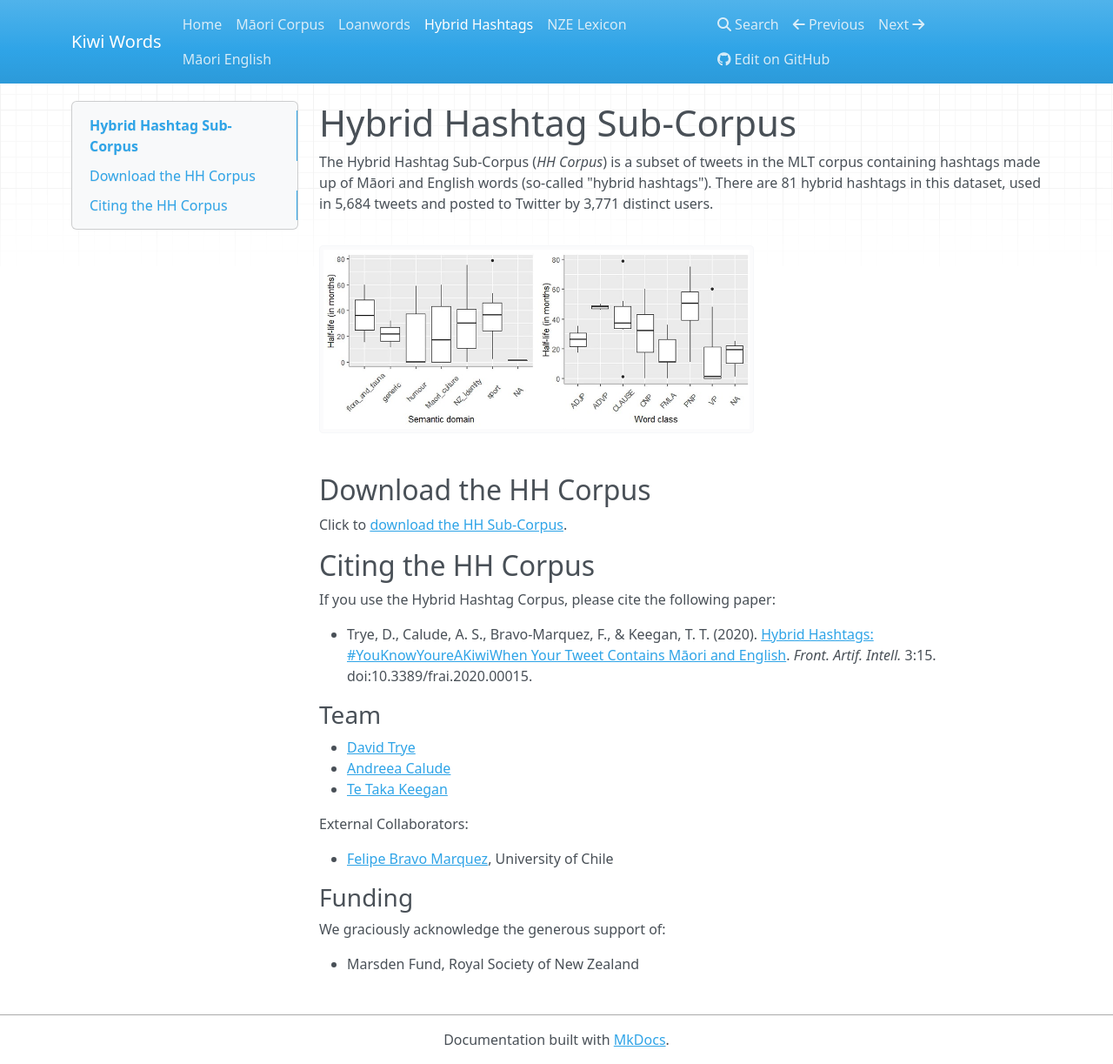
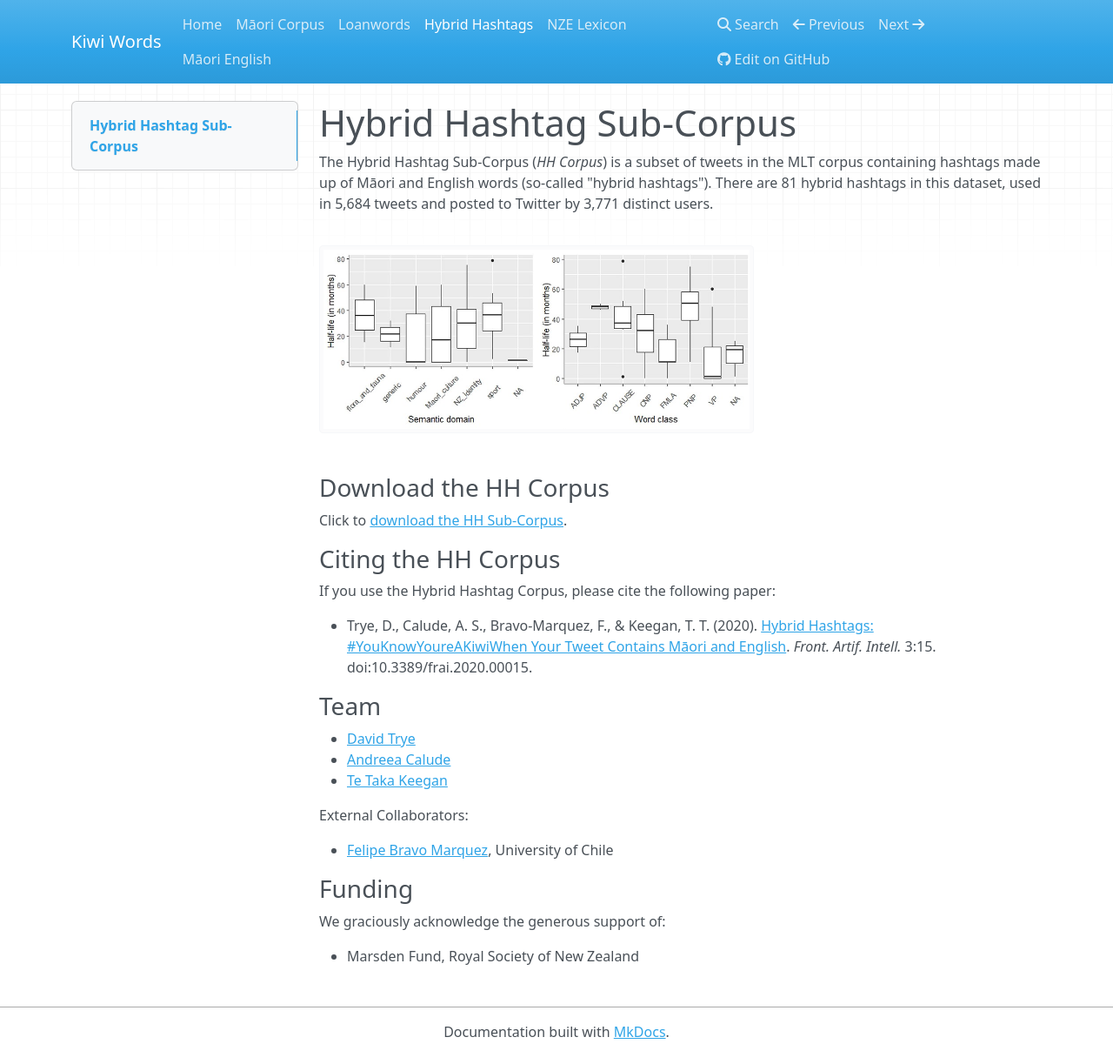
Before and after one commit to Waikato/kiwiwords, an MkDocs documentation site: the page built from docs/hh_corpus.md, in a window 1280 px wide and 1223 px high. Shown: the whole window at 87% size. Built offline with MkDocs 1.6.1, drawn with Linux system fonts in a browser that asks for light colours; nearby versions of some CDN libraries.

Commit message:
Update hh_corpus.md

```diff
--- a/docs/hh_corpus.md
+++ b/docs/hh_corpus.md
@@ -4,10 +4,10 @@ The Hybrid Hashtag Sub-Corpus (<i>HH Corpus</i>) is a subset of tweets in the ML
 
 <img src="../pics/hashtag_graphs.jpg" alt="Box-plots showing th esemantic domain and word class of hybrid hashtags in the MLT Corpus" width="500"/>
 
-## Download the HH Corpus
+### Download the HH Corpus
 Click to <a href="../pics/hh_corpus.xlsx">download the HH Sub-Corpus</a>.
 
-## Citing the HH Corpus
+### Citing the HH Corpus
 If you use the Hybrid Hashtag Corpus, please cite the following paper:
 
 - Trye, D., Calude, A. S., Bravo-Marquez, F., & Keegan, T. T. (2020). [Hybrid Hashtags: #YouKnowYoureAKiwiWhen Your Tweet Contains Māori and English](https://www.frontiersin.org/articles/10.3389/frai.2020.00015/full). <i>Front. Artif. Intell.</i> 3:15. doi:10.3389/frai.2020.00015.
```
